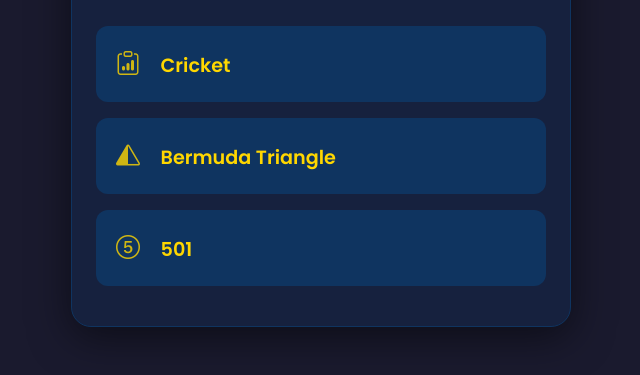
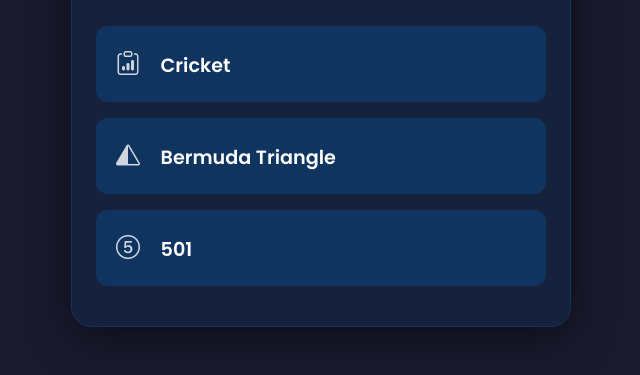
Before and after one commit to DevelopGray/Darts, a plain HTML site: page index.html in a window 1280 px wide. Shown: the part 99-474 px from the top of the page, without its empty margins (319-959 px from the left). Drawn offline with nearby package versions, Linux system fonts and the light colour scheme.

Commit message:
Update index.html

```diff
--- a/index.html
+++ b/index.html
@@ -78,7 +78,7 @@
           text-align: left;
           transition: transform 0.2s ease, background-color 0.2s ease;
           margin-bottom: 1rem;
-          color: #FFD700;
+          color: #FFF;
       }
       .btn-game:hover {
           background-color: var(--secondary);
```
